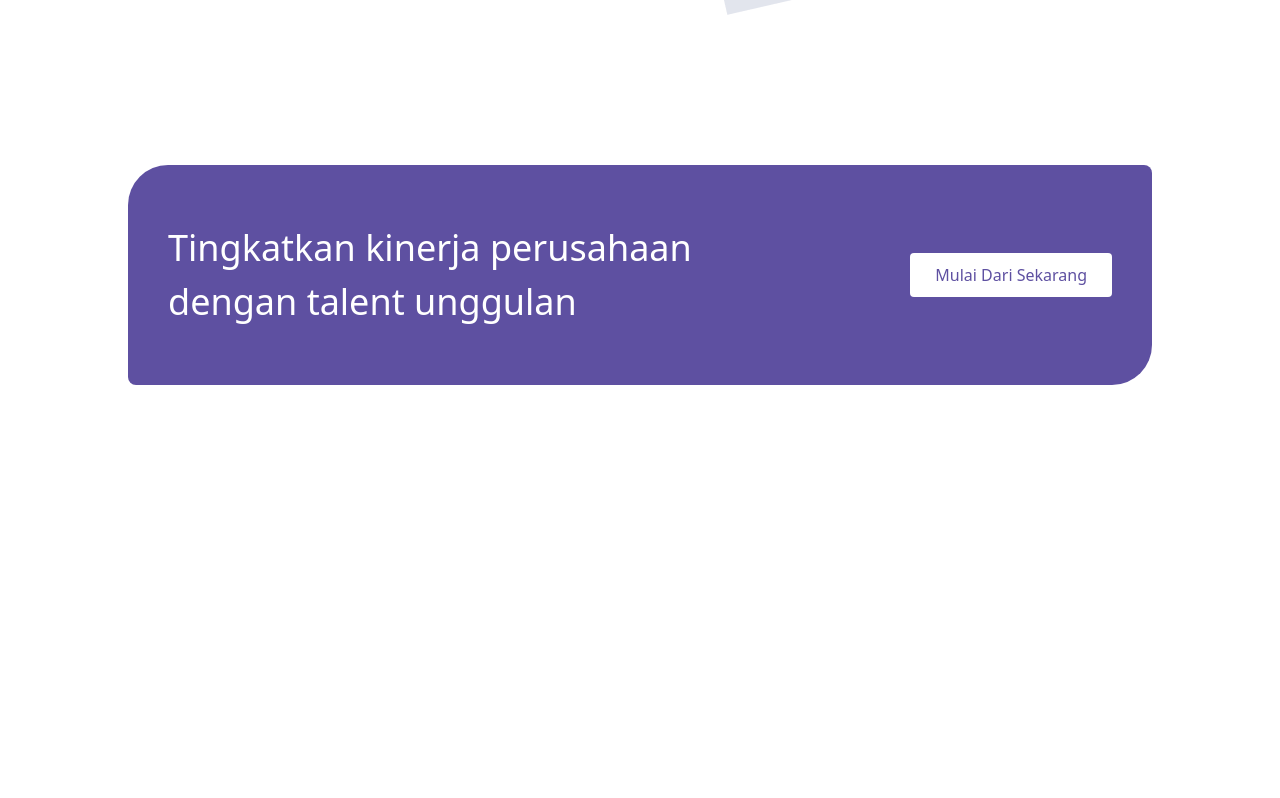
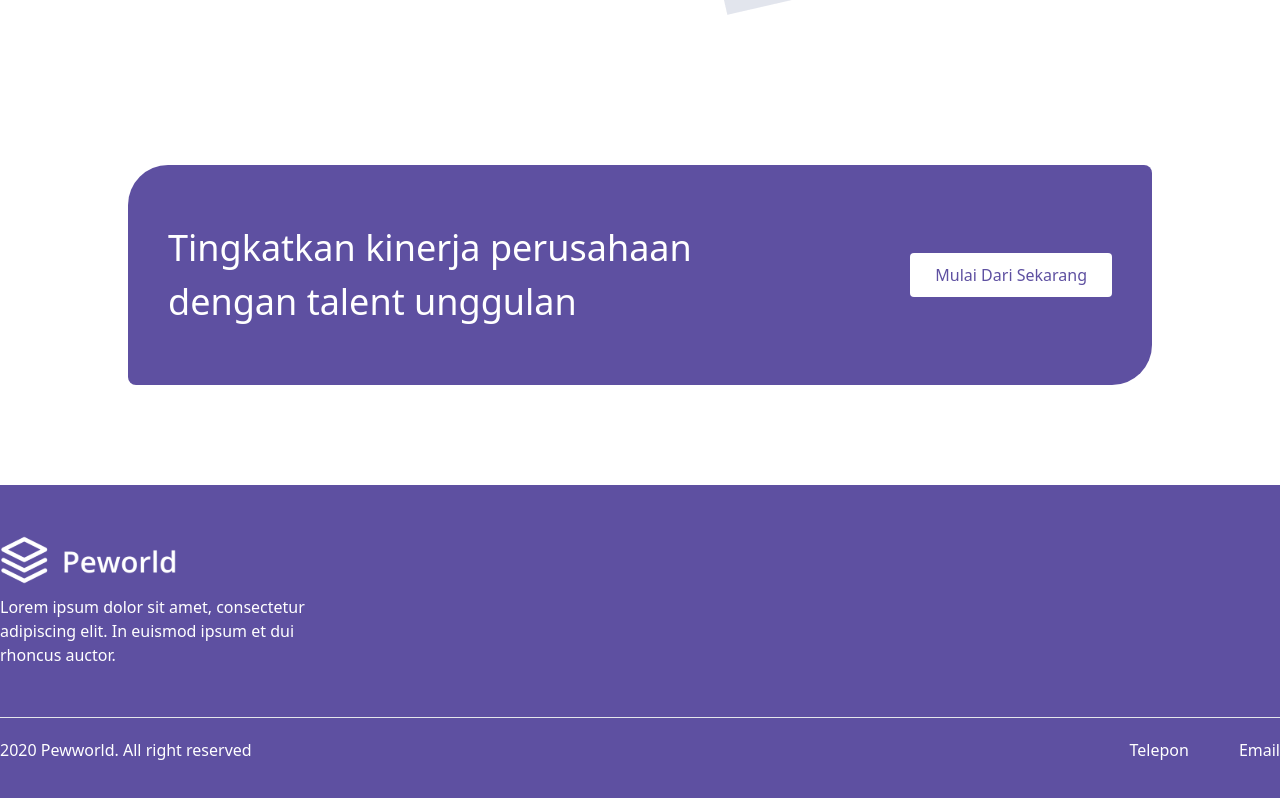
Before and after one commit to Rayaja897/peworld-fe, a Next.js app: page / in a window 1280 px wide. Shown: the part 2002-2800 px from the top of the page. Before the commit the page ends 2387 px from the top, so only its background shows below. Built offline with nearby package versions, Linux system fonts and the light colour scheme.

Commit message:
[UPD] add footer content

```diff
--- a/src/pages/index.js
+++ b/src/pages/index.js
@@ -117,12 +117,40 @@ export default function Home() {
           <h2 className="text-[#fff]">
             Tingkatkan kinerja perusahaan <br /> dengan talent unggulan
           </h2>
-          <button className="btn-white btn-lg rounded">Mulai Dari Sekarang</button>
+          <button className="btn-white btn-lg rounded">
+            Mulai Dari Sekarang
+          </button>
         </div>
       </section>
       {/* end of CTA */}
 
       {/* footer */}
+      <footer className="bg-primary mt-[100px] py-[50px]">
+        <div className="container mx-auto">
+          <img
+            src="/images/logo-white.svg"
+            alt="logo"
+            width="178px"
+            height="50px"
+            className="mb-[10px]"
+          />
+          <p className="text-[#fff] mb-[50px]">
+            Lorem ipsum dolor sit amet, consectetur <br /> adipiscing elit. In
+            euismod ipsum et dui <br /> rhoncus auctor.
+          </p>
+
+          <hr />
+
+          <div className="flex justify-between mt-[20px]">
+            <p className="text-[#fff]">2020 Pewworld. All right reserved</p>
+
+            <div className="flex gap-[50px]">
+              <p className="text-[#fff]">Telepon</p>
+              <p className="text-[#fff]">Email</p>
+            </div>
+          </div>
+        </div>
+      </footer>
       {/* end of footer */}
     </main>
   );
```
